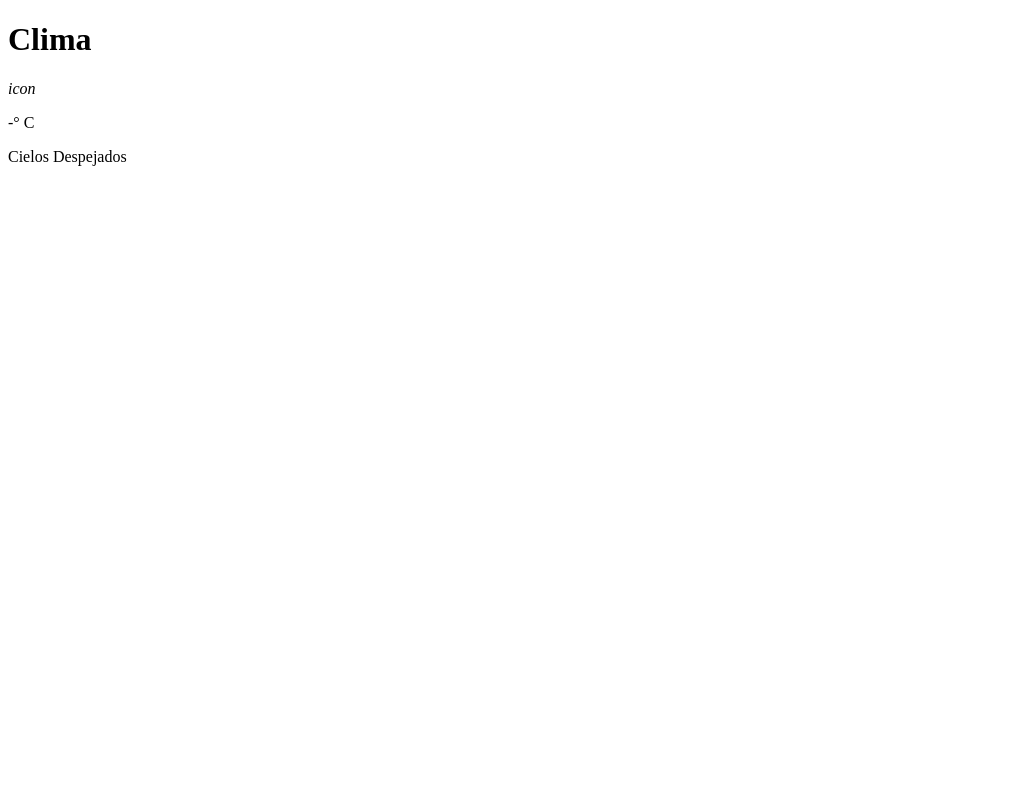
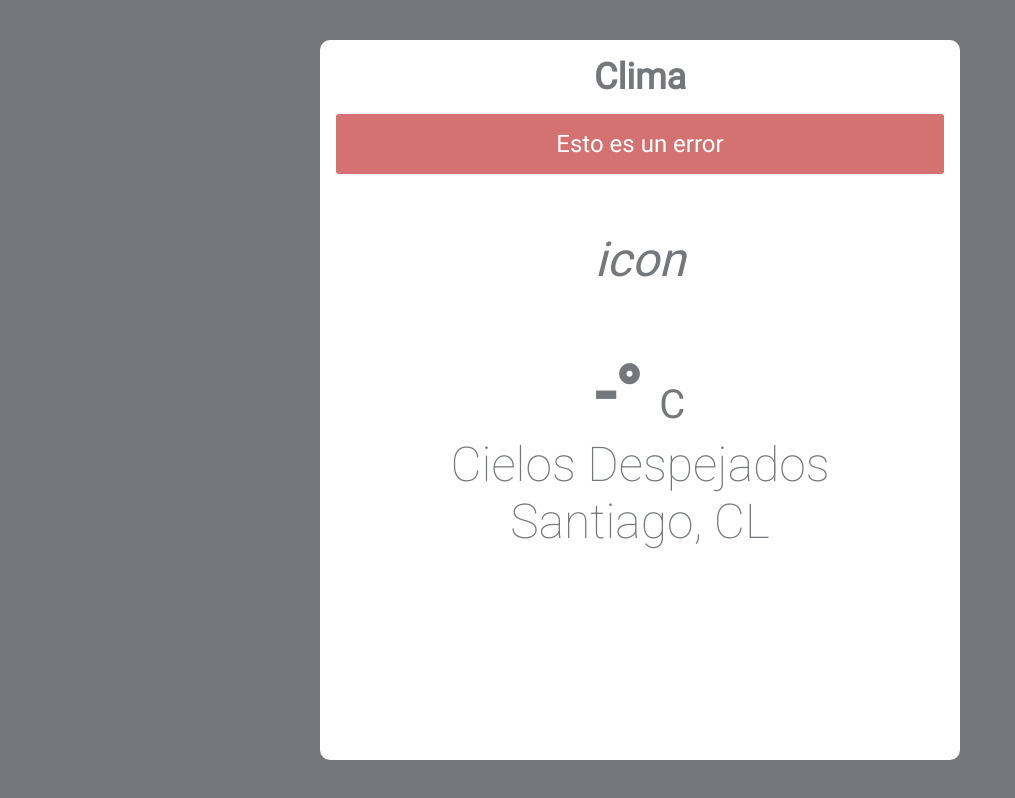
Before and after one commit to areyesf/appWeather-vanillaJS, a plain HTML site: page index.html in a window 1280 px wide. Shown: the whole page, without its empty margins (0-1015 px from the left). Drawn offline with Linux system fonts and the light colour scheme.

Commit message:
agregados css

```diff
--- a/index.html
+++ b/index.html
@@ -14,13 +14,15 @@
   </head>
   <body>
     <div class="container">
-      <h1 class="title">Clima</h1>
-      <div class="error"></div>
+      <header>
+        <h1 class="title">Clima</h1>
+      </header>
+      <div class="error">Esto es un error</div>
       <div class="weather-data">
-        <i>icon</i>
-        <p class="temperature"> -° <span class="temperature-type">C</span></p>
+        <i class="icon">icon</i>
+        <p class="temperature">-° <span class="temperature-type">C</span></p>
         <p class="description">Cielos Despejados</p>
-        <p class="Santiago, CL"></p>
+        <p class="location">Santiago, CL</p>
       </div>
     </div>
     <script src="./app.js"></script>
--- a/style.css
+++ b/style.css
@@ -0,0 +1,80 @@
+/* IMPORT FONT */
+@import url("https://fonts.googleapis.com/css?family=Roboto:100,400&display=swap");
+
+/* RESET STYLES */
+* {
+  margin: 0;
+  padding: 0;
+  box-sizing: border-box;
+}
+/* COLOR PALETTE */
+:root {
+  --color-gray: #74777c;
+  --color-white: #fff;
+  --color-bg-error: rgb(202, 78, 78, 0.8);
+}
+/* GENERAL STYLES */
+body {
+  font-family: "Roboto", sans-serif;
+  background-color: var(--color-gray);
+  height: 100vh;
+  display: flex;
+  align-items: center;
+  justify-content: center;
+  margin: auto;
+}
+/* CONTAINER */
+.container {
+  background-color: var(--color-white);
+  color: var(--color-gray);
+  height: 90vh;
+  width: 50%;
+  border-radius: 10px;
+  padding: 1rem;
+  text-align: center;
+  font-size: 3rem;
+}
+/* HEADER */
+header {
+  width: 100%;
+}
+h1 {
+  font-size: 2.25rem;
+}
+/* WEATHER-DATA */
+.weather-data {
+  width: 100%;
+  height: 50vh;
+  display: flex;
+  flex-direction: column;
+  align-items: center;
+  justify-content: center;
+}
+.icon {
+  width: 30%;
+  height: 30%;
+}
+.temperature {
+  font-size: 4.5rem;
+  font-weight: bold;
+}
+.temperature-type {
+  font-size: 2.5rem;
+  font-weight: normal;
+}
+.description {
+  font-weight: 100;
+}
+.location {
+  font-weight: 100;
+}
+.error{
+  display: block;
+  width: 100%;
+  background-color: var(--color-bg-error);
+  color: var(--color-white);
+  font-size: 1.5rem;
+  margin: 1rem 0;
+  padding: 1rem;
+  border-radius: 3px;
+}
```
